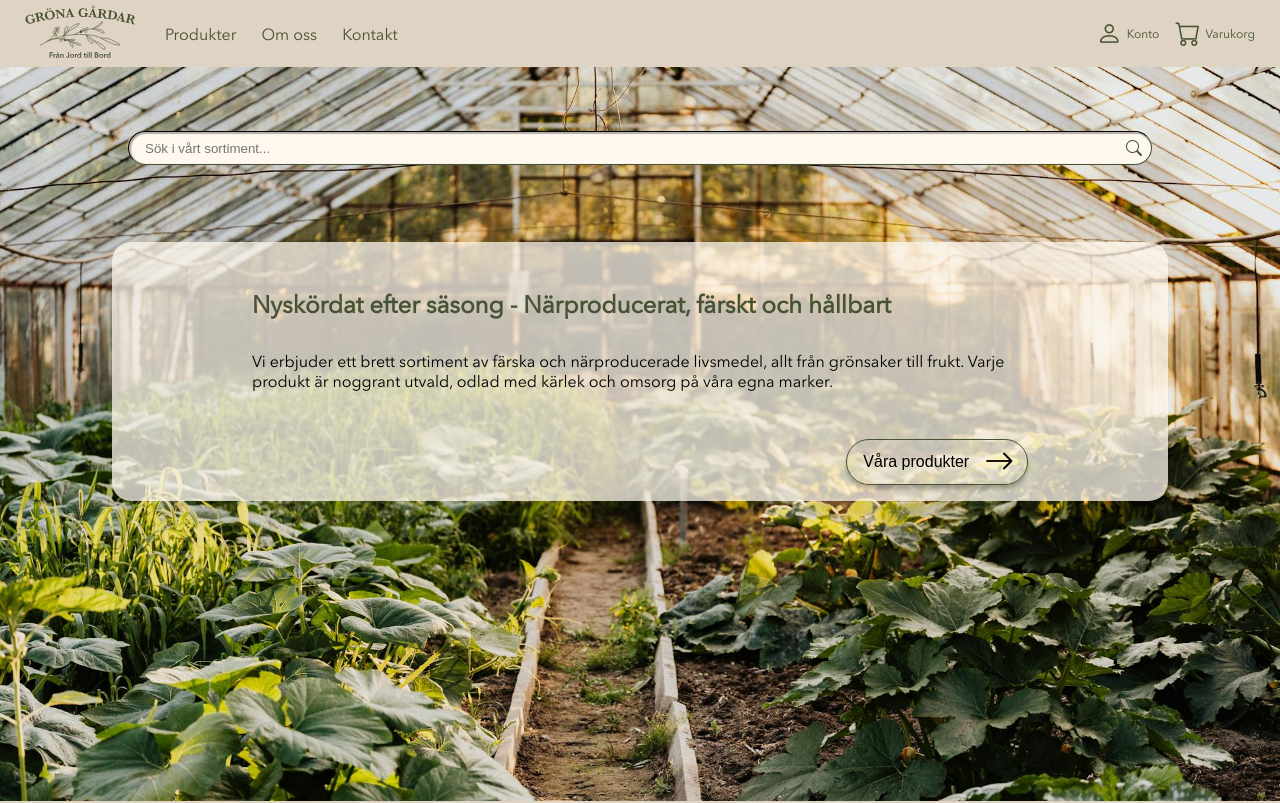
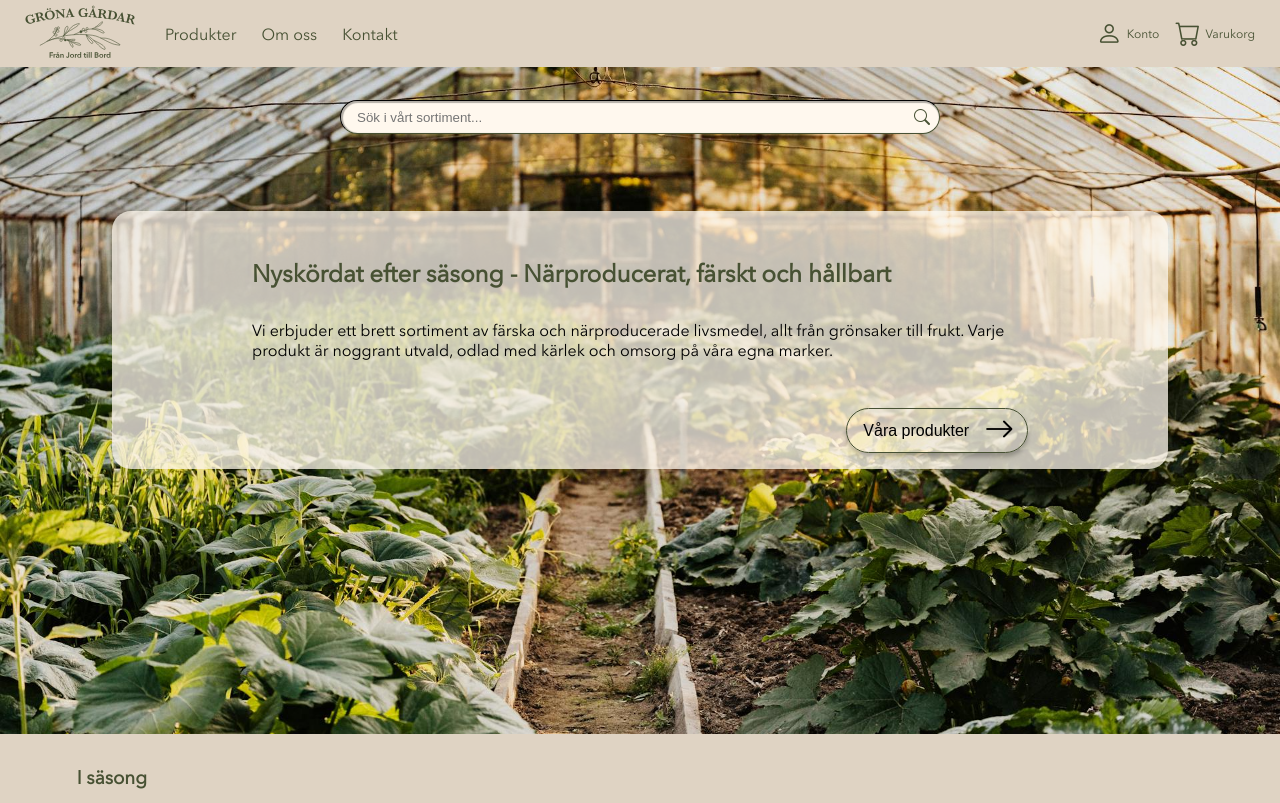
Before and after one commit to f1schhh/Grona-gardar, a Vue app: page / in a window 1280 px wide. Shown: the top 803 px of the page. Built offline with nearby package versions, Linux system fonts and the light colour scheme.

Commit message:
changed some things to get header to work

```diff
--- a/src/App.vue
+++ b/src/App.vue
@@ -19,7 +19,10 @@ export default {
 
 
 </script>
+<style>
 
+
+</style>
 
 <template>
   <Header></Header>
--- a/src/components/Header.vue
+++ b/src/components/Header.vue
@@ -219,6 +219,10 @@ header {
   width: 100vw;
   background-color: var(--dark-beige);
   overflow: hidden;
+  left: 0;
+  top: 0;
+  z-index: 20;
+  position: fixed;
 }
 
 .overlay {
--- a/src/components/Login.vue
+++ b/src/components/Login.vue
@@ -370,7 +370,7 @@ input[type="email"] {
   align-self: center;
   justify-content: center;
   flex-direction: column;
-  position: absolute;
+  position: fixed;
   top: 50%;
   left: 50%;
   transform: translate(-50%, -50%);
--- a/src/components/SearchBar.vue
+++ b/src/components/SearchBar.vue
@@ -20,6 +20,8 @@ export default {
   width: 80%;
   display: flex;
   align-items: center;
+  margin-top: 100px;
+  max-width: 600px;
   position: relative;
 }
 
--- a/src/views/HomeView.vue
+++ b/src/views/HomeView.vue
@@ -325,6 +325,7 @@ export default {
 <style scoped>
 article {
   background-color: var(--dark-beige);
+  position: relative;
 }
 
 /* h3 {
@@ -332,7 +333,7 @@ article {
 } */
 
 .search_style {
-  margin-top: 5%;
+  margin-top: 7%;
 }
 
  /*  ==========================================================
```
